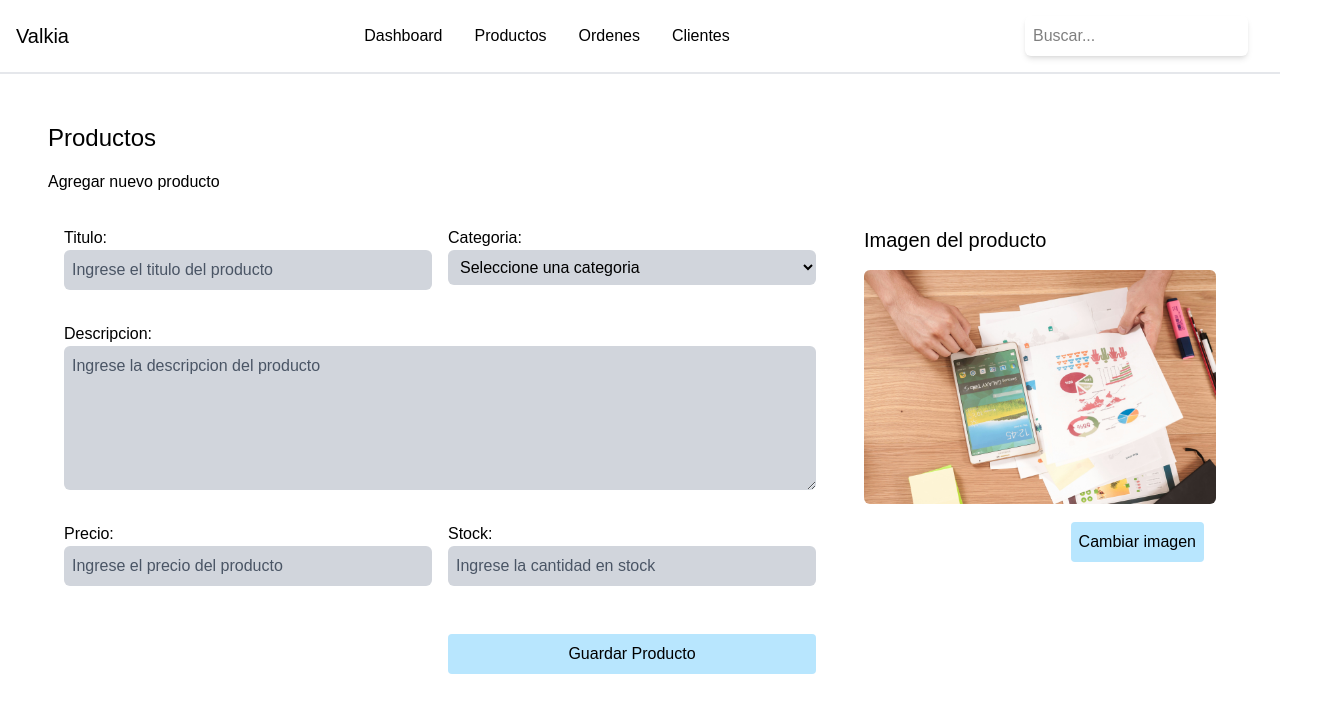
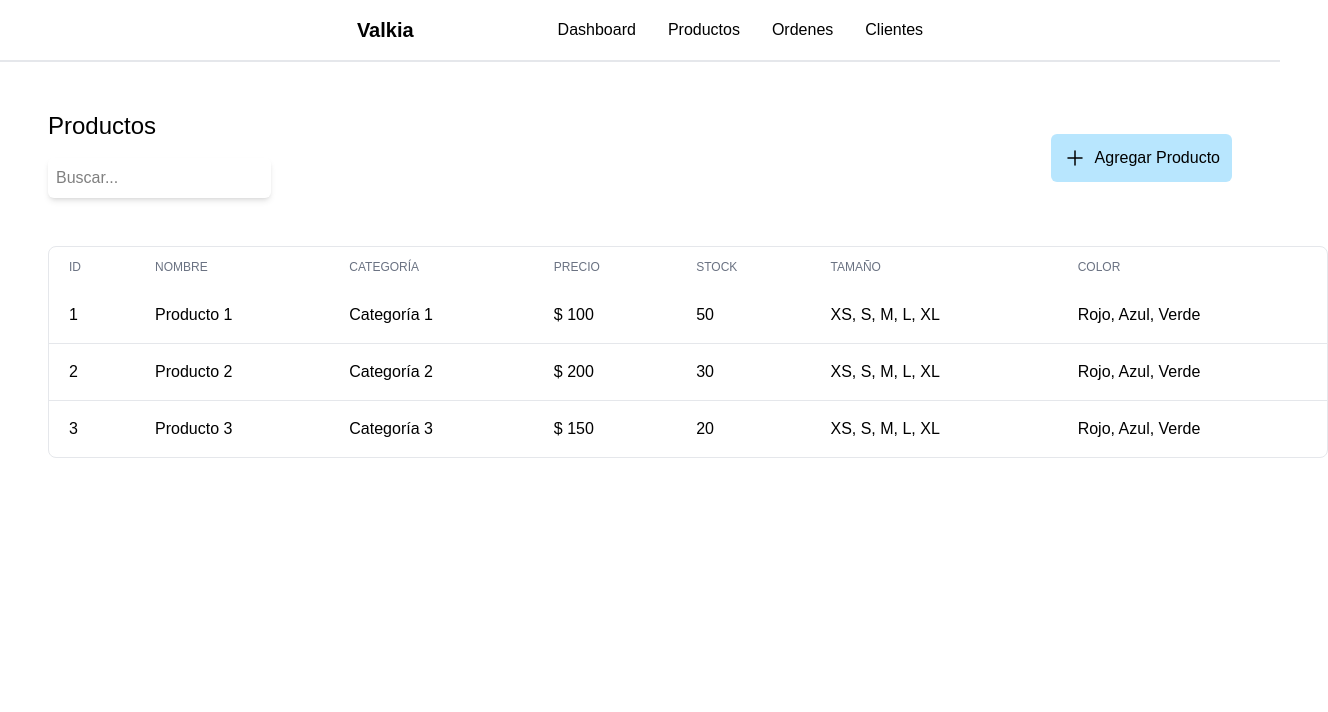
Before and after one commit to ToledoTomas/crm-valkia-frontend, a Next.js app: page /productos in a window 1280 px wide. Shown: the top 712 px of the page, 1328 px wide, since content can reach past the window. Built offline with nearby package versions, Linux system fonts and the light colour scheme.

Commit message:
productos dummies agregados

```diff
--- a/src/app/(components)/Navbar/index.tsx
+++ b/src/app/(components)/Navbar/index.tsx
@@ -4,8 +4,8 @@ import Link from "next/link";
 
 const Navbar = () => {
   return (
-    <div className="flex justify-between items-center py-4 border-b-gray-200 border-b-2">
-      <h1 className="text-xl ml-4">Valkia</h1>
+    <div className="flex justify-center items-center py-4 border-b-gray-200 border-b-2">
+      <h1 className="text-xl font-bold mr-36">Valkia</h1>
       <ul className="flex space-x-8">
         <li>
           <Link href="/" className="hover:text-blue-500">
@@ -28,15 +28,6 @@ const Navbar = () => {
           </Link>
         </li>
       </ul>
-      <div>
-        <form action="#" className="flex mr-8">
-          <input
-            type="text"
-            placeholder="Buscar..."
-            className="shadow-md rounded-md p-2"
-          />
-        </form>
-      </div>
     </div>
   );
 };
--- /dev/null
+++ b/src/app/(components)/Search/index.tsx
@@ -0,0 +1,15 @@
+const Search = () => {
+  return (
+    <div>
+      <form action="#" className="flex mr-8">
+        <input
+          type="text"
+          placeholder="Buscar..."
+          className="shadow-md rounded-md p-2"
+        />
+      </form>
+    </div>
+  );
+};
+
+export default Search;
--- a/src/app/clientes/page.tsx
+++ b/src/app/clientes/page.tsx
@@ -1,10 +1,14 @@
+import Link from "next/link";
 import React from "react";
 
 const pageClientes = () => {
   return (
     <div className="m-12 flex flex-row justify-between items-center">
       <h2 className="text-2xl mb-4">Clientes</h2>
-      <button className="mt-2 p-3 rounded-md flex flex-row items-center gap-2 bg-sky-200 cursor-pointer hover:bg-sky-300">
+      <Link
+        href="/productos/agregar-productos"
+        className="mt-2 p-3 rounded-md flex flex-row items-center gap-2 bg-sky-200 cursor-pointer hover:bg-sky-300"
+      >
         <svg
           xmlns="http://www.w3.org/2000/svg"
           width="24"
@@ -22,7 +26,7 @@ const pageClientes = () => {
           <path d="M5 12l14 0" />
         </svg>
         Agregar Cliente
-      </button>
+      </Link>
     </div>
   );
 };
--- /dev/null
+++ b/src/app/productos/_components/Tables/index.tsx
@@ -0,0 +1,93 @@
+async function filterDataOnServer(query: string) {
+  const data = [
+    {
+      id: 1,
+      name: "Producto 1",
+      description: "Descripción del producto 1",
+      price: 100,
+      stock: 50,
+      size: ["XS", "S", "M", "L", "XL"],
+      color: ["Rojo", "Azul", "Verde"],
+      category: "Categoría 1",
+    },
+    {
+      id: 2,
+      name: "Producto 2",
+      description: "Descripción del producto 2",
+      price: 200,
+      stock: 30,
+      size: ["XS", "S", "M", "L", "XL"],
+      color: ["Rojo", "Azul", "Verde"],
+      category: "Categoría 2",
+    },
+    {
+      id: 3,
+      name: "Producto 3",
+      description: "Descripción del producto 3",
+      price: 150,
+      stock: 20,
+      size: ["XS", "S", "M", "L", "XL"],
+      color: ["Rojo", "Azul", "Verde"],
+      category: "Categoría 3",
+    },
+  ];
+  if (!query) {
+    return data;
+  }
+
+  return data.filter((p) => p.name.toLowerCase().includes(query.toLowerCase()));
+}
+
+export default async function Tables({
+  searchParams,
+}: {
+  searchParams?: { query?: string };
+}) {
+  const query = searchParams?.query || "";
+  const filteredProducts = await filterDataOnServer(query);
+
+  return (
+    <div className="overflow-x-auto">
+      <table className="min-w-full">
+        <thead>
+          <tr>
+            <th className="px-5 py-3 text-left text-xs font-medium text-gray-500 uppercase ">
+              ID
+            </th>
+            <th className="px-5 py-3 text-left text-xs font-medium text-gray-500 uppercase ">
+              Nombre
+            </th>
+            <th className="px-5 py-3 text-left text-xs font-medium text-gray-500 uppercase">
+              Categoría
+            </th>
+            <th className="px-5 py-3 text-left text-xs font-medium text-gray-500 uppercase">
+              Precio
+            </th>
+            <th className="px-5 py-3 text-left text-xs font-medium text-gray-500 uppercase">
+              Stock
+            </th>
+            <th className="px-5 py-3 text-left text-xs font-medium text-gray-500 uppercase">
+              Tamaño
+            </th>
+            <th className="px-5 py-3 text-left text-xs font-medium text-gray-500 uppercase ">
+              Color
+            </th>
+          </tr>
+        </thead>
+        <tbody className="divide-y divide-gray-200">
+          {filteredProducts.map((item) => (
+            <tr key={item.id} className="hover:bg-gray-100">
+              <td className="px-5 py-4">{item.id}</td>
+              <td className="px-5 py-4">{item.name}</td>
+              <td className="px-5 py-4">{item.category}</td>
+              <td className="px-5 py-4">$ {item.price}</td>
+              <td className="px-5 py-4">{item.stock}</td>
+              <td className="px-5 py-4">{item.size.join(", ")}</td>
+              <td className="px-5 py-4">{item.color.join(", ")}</td>
+            </tr>
+          ))}
+        </tbody>
+      </table>
+    </div>
+  );
+}
--- /dev/null
+++ b/src/app/productos/agregar-productos/page.tsx
@@ -0,0 +1,19 @@
+"use client";
+
+import React from "react";
+import Form from "./../_components/Form";
+import ImageProduct from "./../_components/ImageProduct";
+
+const pageAgregarProductos = () => {
+  return (
+    <div className="m-12">
+      <h2 className="text-2xl mb-4">Productos</h2>
+      <div className="grid grid-cols-3 gap-4">
+        <Form />
+        <ImageProduct />
+      </div>
+    </div>
+  );
+};
+
+export default pageAgregarProductos;
--- a/src/app/productos/page.tsx
+++ b/src/app/productos/page.tsx
@@ -1,16 +1,42 @@
 "use client";
 
-import Form from "./_components/Form";
-import ImageProduct from "./_components/ImageProduct";
+import Link from "next/link";
+import Tables from "./_components/Tables";
+import Search from "../(components)/Search";
 
 const pageProductos = () => {
   return (
-    <div className="m-12">
-      <h2 className="text-2xl mb-4">Productos</h2>
-      <p>Agregar nuevo producto</p>
-      <div className="grid grid-cols-3 gap-4">
-        <Form />
-        <ImageProduct />
+    <div>
+      <div className="m-12 flex flex-row justify-between items-center">
+        <div>
+          <h2 className="text-2xl mb-4">Productos</h2>
+          <Search />
+        </div>
+        <Link
+          href="/productos/agregar-productos"
+          className="mt-2 p-3 rounded-md flex flex-row items-center gap-2 bg-sky-200 cursor-pointer hover:bg-sky-300"
+        >
+          <svg
+            xmlns="http://www.w3.org/2000/svg"
+            width="24"
+            height="24"
+            viewBox="0 0 24 24"
+            fill="none"
+            stroke="currentColor"
+            stroke-width="1.5"
+            stroke-linecap="round"
+            stroke-linejoin="round"
+            className="feather feather-plus"
+          >
+            <path stroke="none" d="M0 0h24v24H0z" fill="none" />
+            <path d="M12 5l0 14" />
+            <path d="M5 12l14 0" />
+          </svg>
+          Agregar Producto
+        </Link>
+      </div>
+      <div className="m-12 w-full overflow-auto border border-gray-200 rounded-lg">
+        <Tables />
       </div>
     </div>
   );
```
